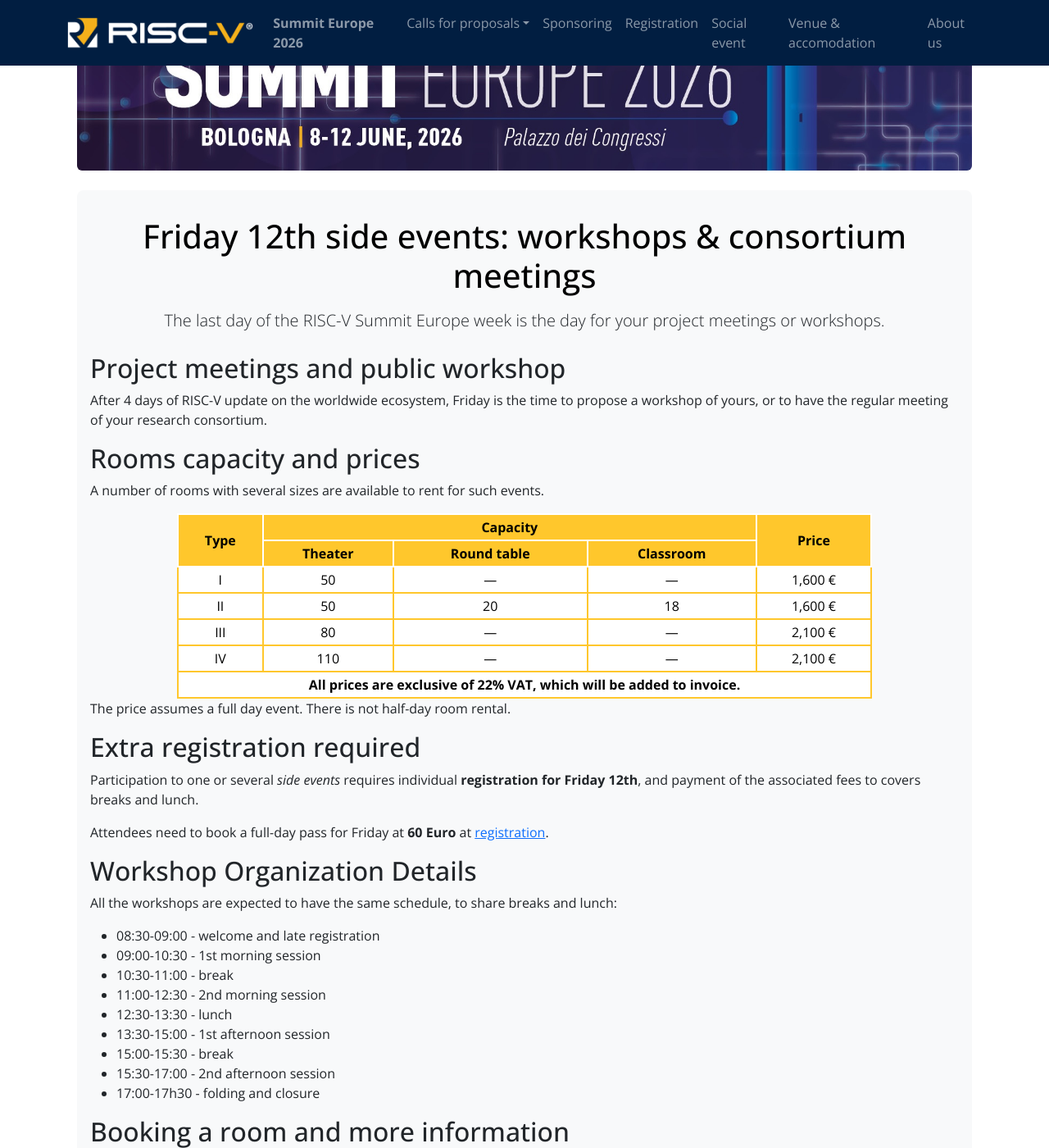
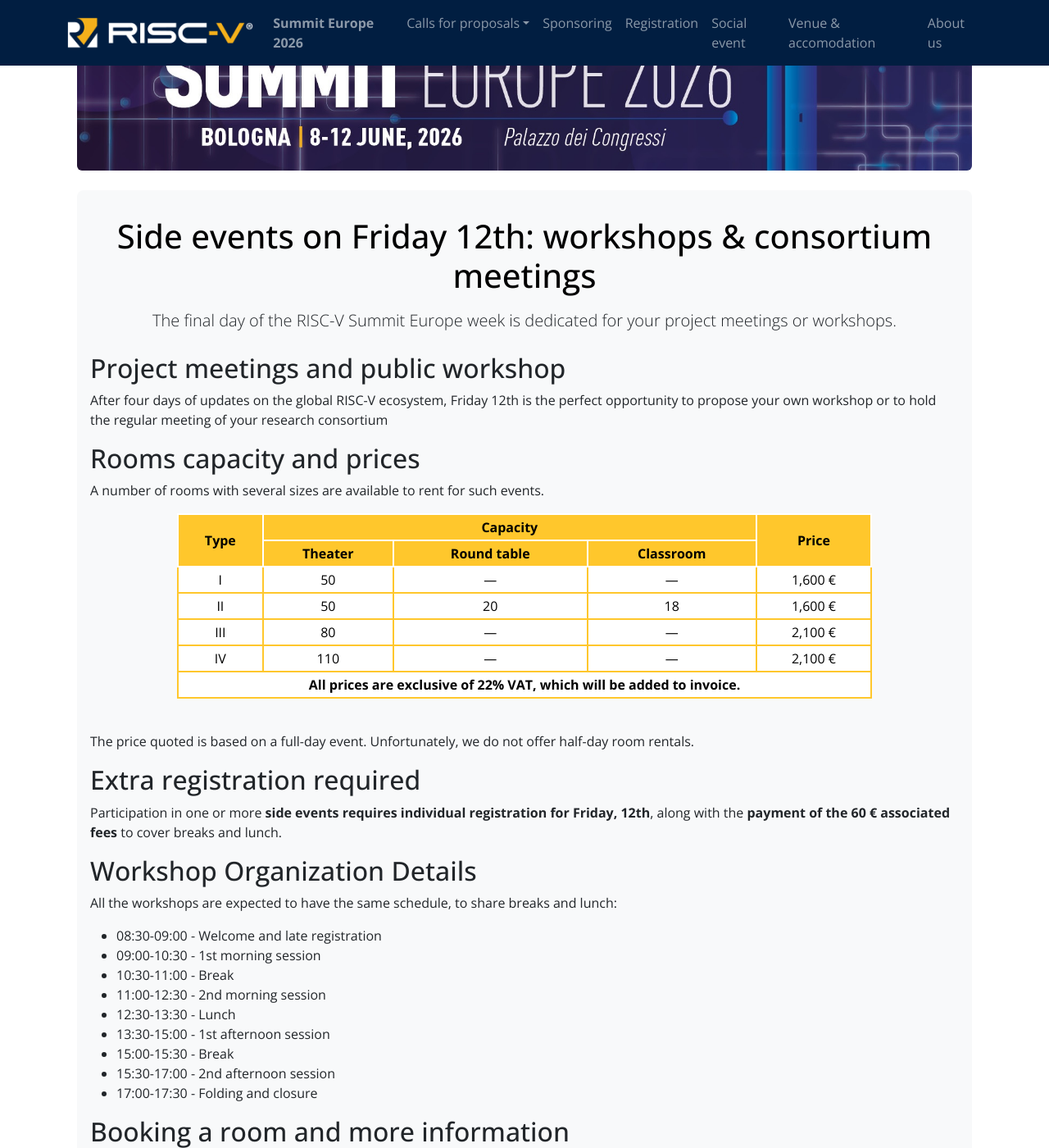
Before and after one commit to riscv-europe/summit-website-development, a Jekyll site: the page built from summit/2026/side-events.md, in a window 1280 px wide and 1400 px high, scrolled down 278 px. Shown: the whole window at 82% size. Built offline with Jekyll 4.4.1, drawn with Linux system fonts in a browser that asks for light colours; some of the changed text lies outside the part shown.

Commit message:
Fix: improve wording and formating.

```diff
--- a/summit/2026/side-events.md
+++ b/summit/2026/side-events.md
@@ -8,15 +8,15 @@
 %}
 
 {% include jumboboxstart.html
-    title = "Friday 12th side events: workshops & consortium meetings"
-    lead = "The last day of the RISC-V Summit Europe week is the day for your project meetings or workshops."
+    title = "Side events on Friday 12th: workshops & consortium meetings"
+    lead = "The final day of the RISC-V Summit Europe week is dedicated for your project meetings or workshops."
 %}
 
 ## Project meetings and public workshop
 
-After 4 days of RISC-V update on the worldwide ecosystem, Friday is
-the time to propose a workshop of yours, or to have the regular
-meeting of your research consortium.
+After four days of updates on the global RISC-V ecosystem, Friday 12th
+is the perfect opportunity to propose your own workshop or to hold the
+regular meeting of your research consortium
 
 ## Rooms capacity and prices
 
@@ -71,35 +71,35 @@
   </tbody>
 </table>
 
-The price assumes a full day event. There is not half-day room rental.
+<p>&nbsp;</p>
+
+The price quoted is based on a full-day event. Unfortunately, we do
+not offer half-day room rentals.
 
 ## Extra registration required
 
-Participation to one or several *side events* requires individual
-**registration for Friday 12th**, and payment of the associated fees
-to covers breaks and lunch.
-
-Attendees need to book a full-day pass for Friday at **60 Euro** at
-[registration](registration).
+Participation in one or more **side events requires individual
+registration for Friday, 12th**, along with the **payment of the
+60&nbsp;€ associated fees** to cover breaks and lunch.
 
 ## Workshop Organization Details
 
 All the workshops are expected to have the same schedule, to share
 breaks and lunch:
 
-- 08:30-09:00 - welcome and late registration
+- 08:30-09:00 - Welcome and late registration
 - 09:00-10:30 - 1st morning session
-- 10:30-11:00 - break
+- 10:30-11:00 - Break
 - 11:00-12:30 - 2nd morning session
-- 12:30-13:30 - lunch
+- 12:30-13:30 - Lunch
 - 13:30-15:00 - 1st afternoon session
-- 15:00-15:30 - break
+- 15:00-15:30 - Break
 - 15:30-17:00 - 2nd afternoon session
-- 17:00-17h30 - folding and closure
+- 17:00-17:30 - Folding and closure
 
 ## Booking a room and more information
 
-For more information or to book a room for your side event, get in
-touch by emal with [Lori Servin ](mailto:lori@riscv.org).
+For more information or to book a room for your side event, please
+feel free to contact [Lori Servin ](mailto:lori@riscv.org) by email.
 
 {% include jumboboxend.html %}
```
